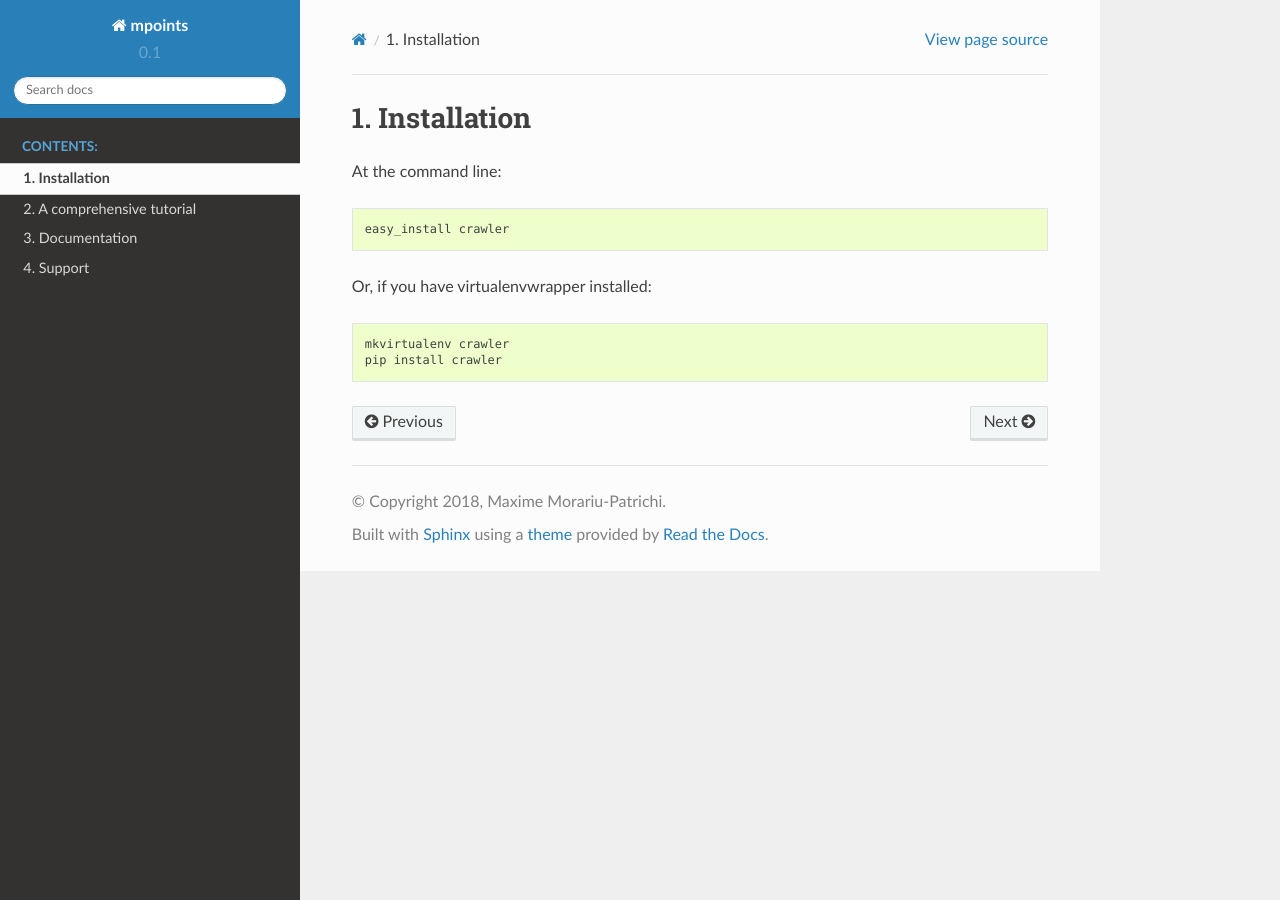
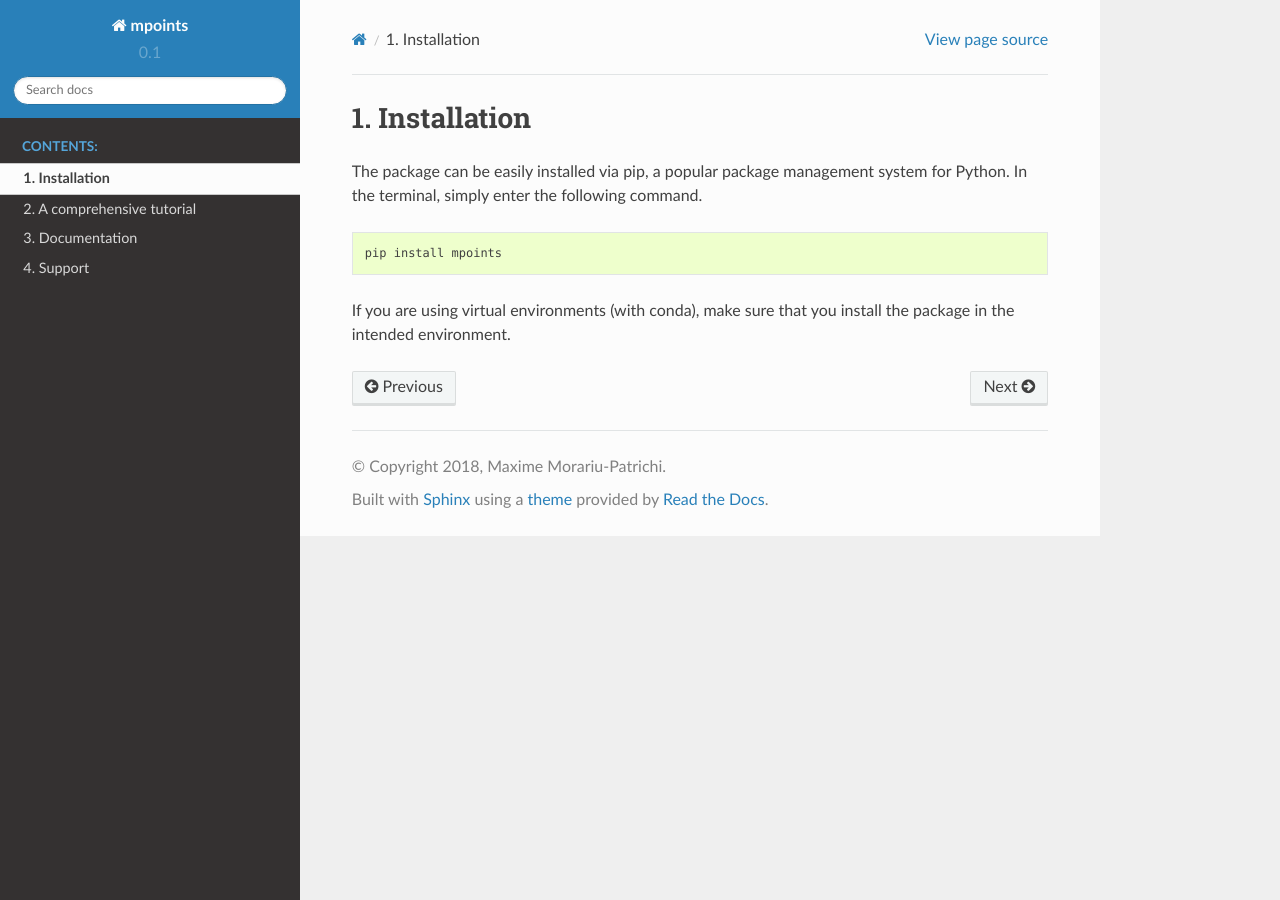
Before and after one commit to maximemorariu/mpoints, a Sphinx documentation site: the page built from doc/install.rst, in a window 1280 px wide. Built offline with Sphinx 7.4.7 and the Read the Docs theme 2.0.0, drawn with Linux system fonts in a browser that asks for light colours.

Commit message:
Overwrote the template with first draft.

```diff
--- a/doc/install.rst
+++ b/doc/install.rst
@@ -2,13 +2,10 @@
 Installation
 ============
 
-At the command line::
-
-    easy_install crawler
-
-Or, if you have virtualenvwrapper installed:
+The package can be easily installed via pip, a popular package management system for Python. In the terminal, simply enter the following command.
 
 .. code-block:: bash
 
-    mkvirtualenv crawler
-    pip install crawler
+    pip install mpoints
+
+If you are using virtual environments (with conda), make sure that you install the package in the intended environment.
```
